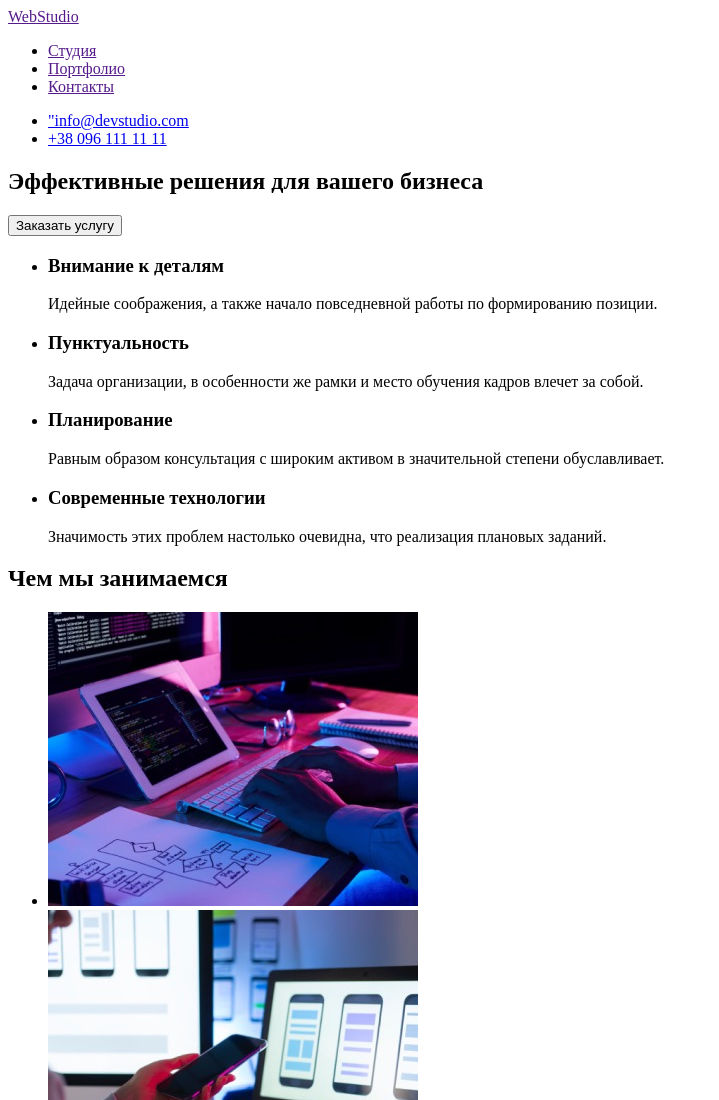
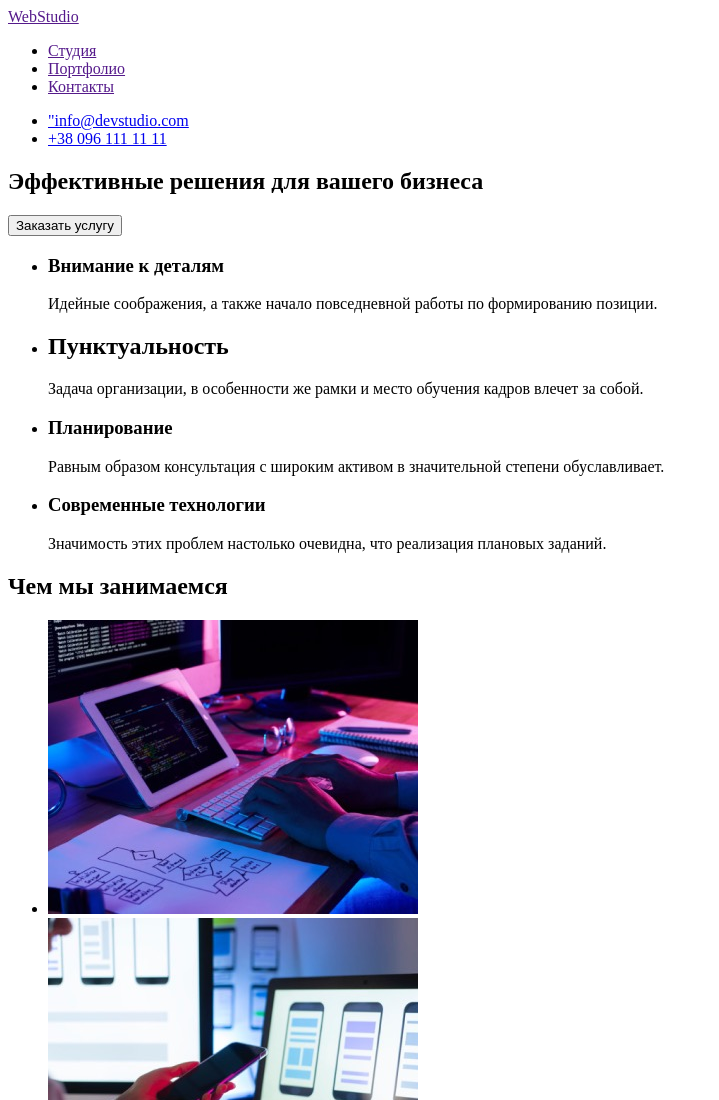
Before and after one commit to KravetsArsen/goit-markup-hw-01, a plain HTML site: page index.html in a window 1280 px wide. Shown: the top 1100 px of the page, without its empty margins (0-719 px from the left). Drawn offline with Linux system fonts and the light colour scheme.

Commit message:
Update index.html

```diff
--- a/index.html
+++ b/index.html
@@ -45,7 +45,7 @@
                 <p>Идейные соображения, а также начало повседневной работы по формированию позиции.</p>
             </li>
             <li>
-                <h3>Пунктуальность</h2>
+                <h2>Пунктуальность</h2>
                 <p>Задача организации, в особенности же рамки и место обучения кадров влечет за собой.</p>
             </li>
             <li>
```
